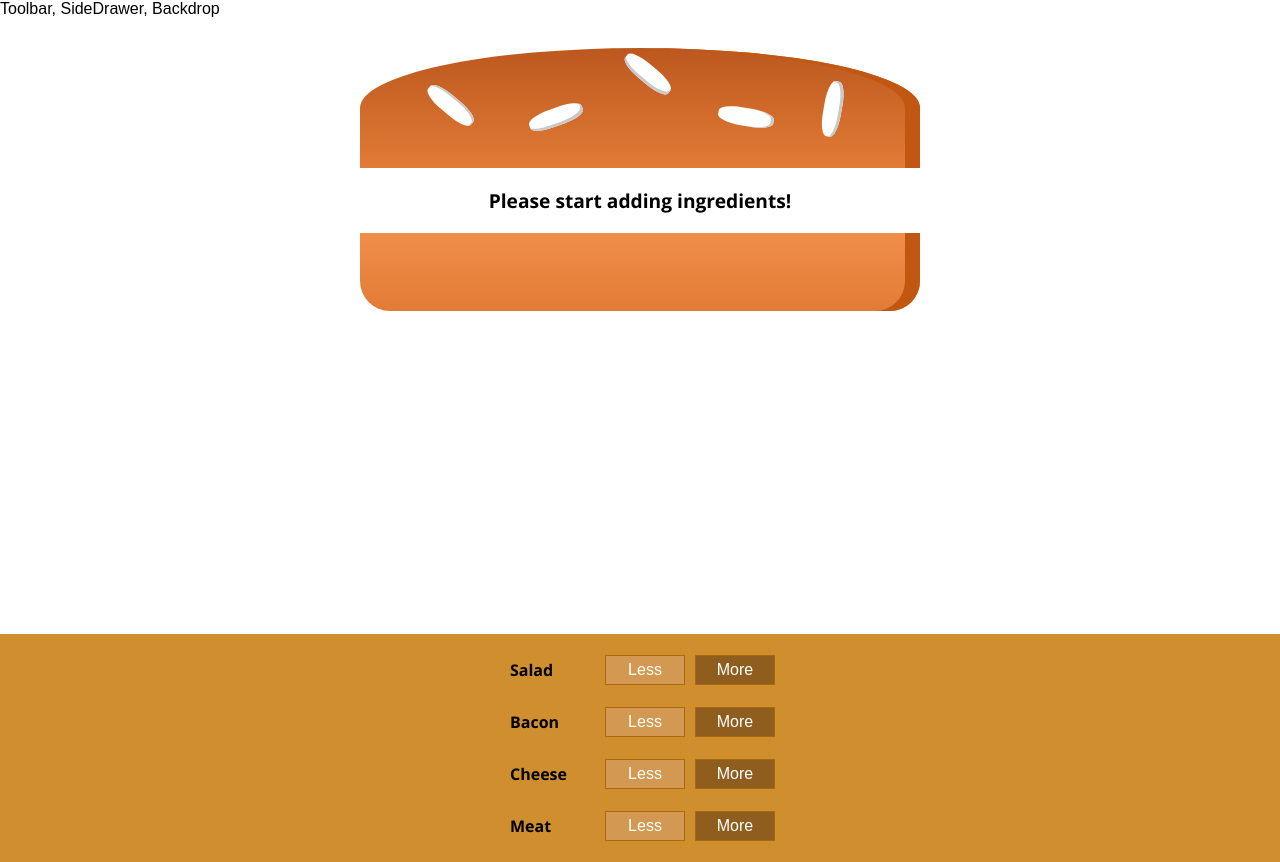
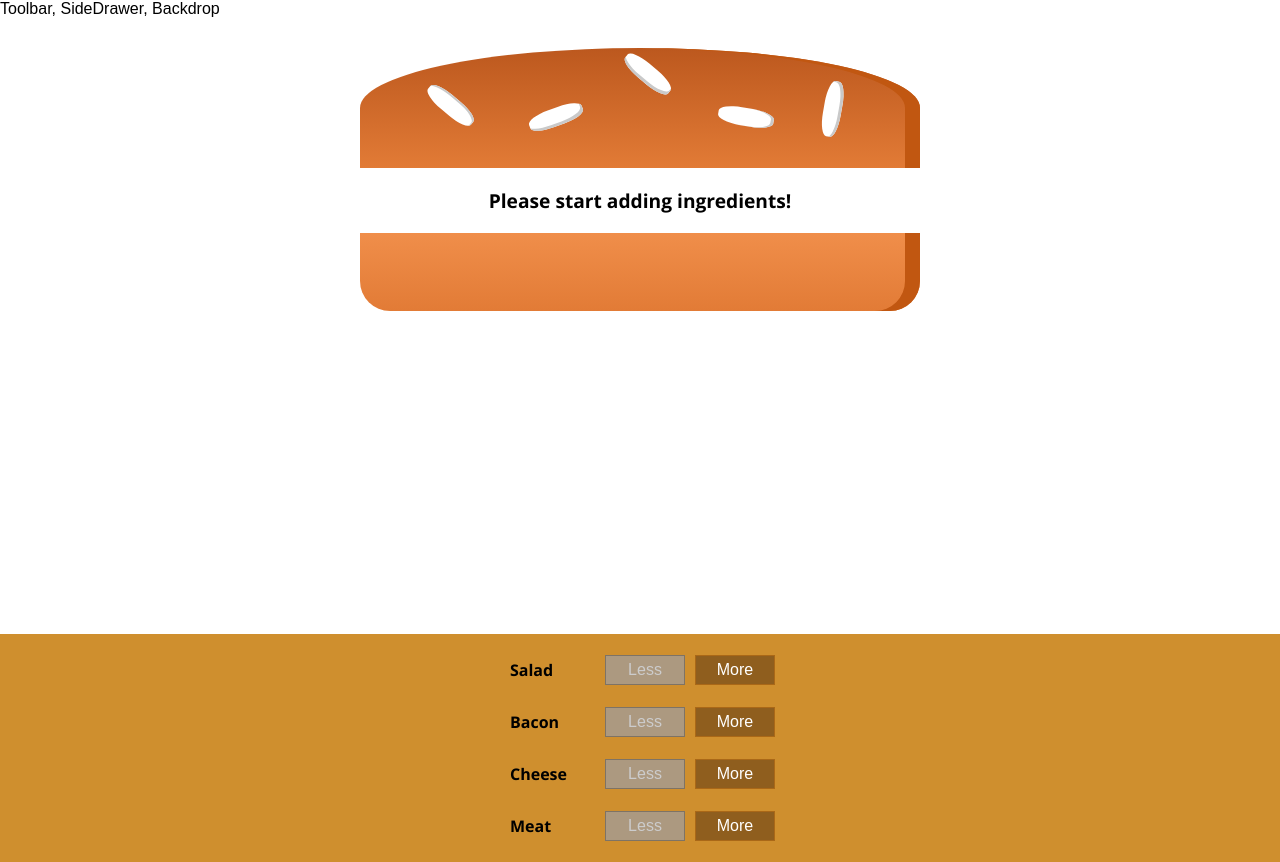
Before and after one commit to Jesuloba-world/burger-app, a React (Create React App) app: page / in a window 1280 px wide. Built offline with nearby package versions, Linux system fonts and the light colour scheme; a web font is replaced by a local one.

Commit message:
Build controls working

```diff
--- a/src/components/Burger/BuildControls/BuildControl/BuildControl.js
+++ b/src/components/Burger/BuildControls/BuildControl/BuildControl.js
@@ -1,11 +1,19 @@
-import classes from './BuildControl.module.css';
+import classes from "./BuildControl.module.css";
 
 const buildControl = (props) => (
-    <div className={classes.BuildControl}>
-        <div className={classes.Label}>{props.label}</div>
-        <button className={classes.Less}>Less</button>
-        <button className={classes.More}>More</button>
-    </div>
+	<div className={classes.BuildControl}>
+		<div className={classes.Label}>{props.label}</div>
+		<button
+			className={classes.Less}
+			onClick={props.remover}
+            disabled={props.disabled}
+		>
+			Less
+		</button>
+		<button className={classes.More} onClick={props.adder}>
+			More
+		</button>
+	</div>
 );
 
-export default buildControl
+export default buildControl;
--- a/src/components/Burger/BuildControls/BuildControls.js
+++ b/src/components/Burger/BuildControls/BuildControls.js
@@ -1,18 +1,24 @@
-import classes from './BuildControls.module.css';
+import classes from "./BuildControls.module.css";
 
-import BuildControl from './BuildControl/BuildControl';
+import BuildControl from "./BuildControl/BuildControl";
 
 const controls = [
 	{ label: "Salad", type: "salad" },
 	{ label: "Bacon", type: "bacon" },
 	{ label: "Cheese", type: "cheese" },
-    { label: "Meat", type: "meat" }
+	{ label: "Meat", type: "meat" },
 ];
 
 const buildControls = (props) => (
 	<div className={classes.BuildControls}>
-        {controls.map( ctrl => (
-            <BuildControl key={ctrl.label} label={ctrl.label} />
+		{controls.map((ctrl) => (
+			<BuildControl
+				key={ctrl.label}
+				label={ctrl.label}
+				adder={() => props.ingredientAdder(ctrl.type)}
+                remover={() => props.ingredientRemover(ctrl.type)}
+                disabled={props.disabled[ctrl.type]}
+			/>
 		))}
 	</div>
 );
--- a/src/components/Burger/Burger.js
+++ b/src/components/Burger/Burger.js
@@ -11,8 +11,6 @@
 		.reduce((arr, el) => {
 			return arr.concat(el);
 		}, []);
-
-	console.log(transformedIngredients);
 
 	if (transformedIngredients.length === 0) {
 		transformedIngredients = <p>Please start adding ingredients!</p>;
--- a/src/containers/BurgerBuilder/BurgerBuilder.js
+++ b/src/containers/BurgerBuilder/BurgerBuilder.js
@@ -1,8 +1,15 @@
 import { Component } from "react";
 
 import Aux from "../../hoc/Aux";
-import Burger from '../../components/Burger/Burger';
-import BuildControls from '../../components/Burger/BuildControls/BuildControls';
+import Burger from "../../components/Burger/Burger";
+import BuildControls from "../../components/Burger/BuildControls/BuildControls";
+
+const INGREDIENT_PRICES = {
+	salad: 0.5,
+	cheese: 0.4,
+	meat: 1.3,
+	bacon: 0.7,
+};
 
 class BurgerBuilder extends Component {
 	state = {
@@ -10,16 +17,62 @@
 			salad: 0,
 			bacon: 0,
 			cheese: 0,
-      meat: 0
+			meat: 0,
+		},
+		totalPrice: 4,
+	};
+
+	addIngredientHandler = (type) => {
+		const oldCount = this.state.ingredients[type];
+		const updatedCount = oldCount + 1;
+		const updatedIngredients = {
+			...this.state.ingredients,
+		};
+		updatedIngredients[type] = updatedCount;
+		const priceAddition = INGREDIENT_PRICES[type];
+		const oldPrice = this.state.totalPrice;
+		const newPrice = oldPrice + priceAddition;
+		this.setState({
+			totalPrice: newPrice,
+			ingredients: updatedIngredients,
+		});
+	};
+
+	removeIngredientHandler = (type) => {
+		const oldCount = this.state.ingredients[type];
+		if (oldCount <= 0) {
+			return;
 		}
+		const updatedCount = oldCount - 1;
+		const updatedIngredients = {
+			...this.state.ingredients,
+		};
+		updatedIngredients[type] = updatedCount;
+		const priceDeduction = INGREDIENT_PRICES[type];
+		const oldPrice = this.state.totalPrice;
+		const newPrice = oldPrice - priceDeduction;
+		this.setState({
+			totalPrice: newPrice,
+			ingredients: updatedIngredients,
+		});
+	};
+
+	render() {
+		const disabledInfo = {
+			...this.state.ingredients,
+		};
+		for (let key in disabledInfo) {
+			disabledInfo[key] = disabledInfo[key] <= 0;
 		}
 
-
-  render() {
 		return (
 			<Aux>
 				<Burger ingredients={this.state.ingredients} />
-        <BuildControls />
+				<BuildControls
+					ingredientAdder={this.addIngredientHandler}
+					ingredientRemover={this.removeIngredientHandler}
+					disabled={disabledInfo}
+				/>
 			</Aux>
 		);
 	}
```
Lines whose indentation alone changed are shown as unchanged.
